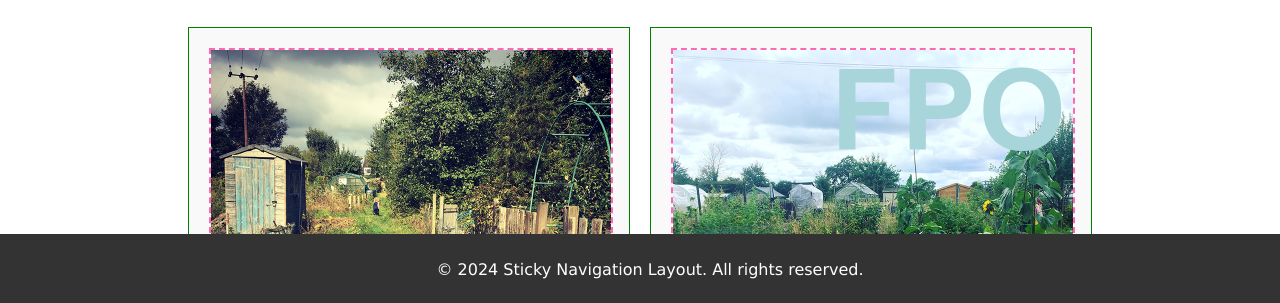
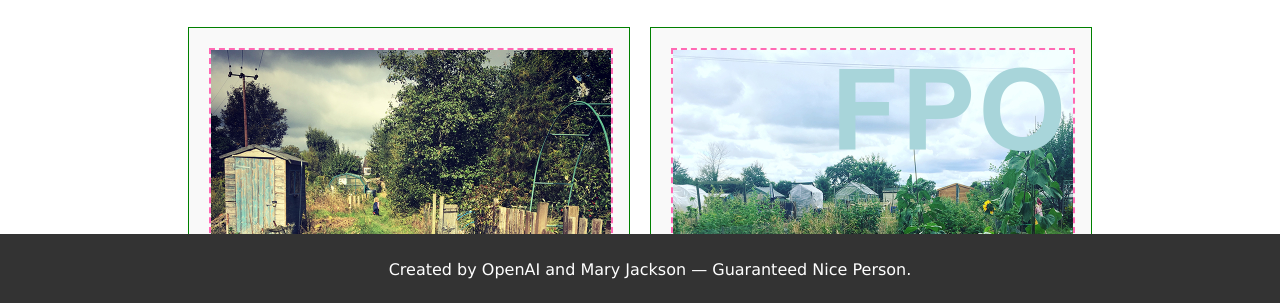
Before and after one commit to louesejackson/BUC-website, a plain HTML site: page index.html in a window 1280 px wide. Shown: the part 495-798 px from the top of the page. Drawn offline with Linux system fonts and the light colour scheme.

Commit message:
Update index.html

```diff
--- a/index.html
+++ b/index.html
@@ -48,7 +48,7 @@
   </main>
 
   <footer class="footer">
-    <p>© 2024 Sticky Navigation Layout. All rights reserved.</p>
+    <p>Created by OpenAI and Mary Jackson — Guaranteed Nice Person.</p>
   </footer>
 </body>
 </html>
```
